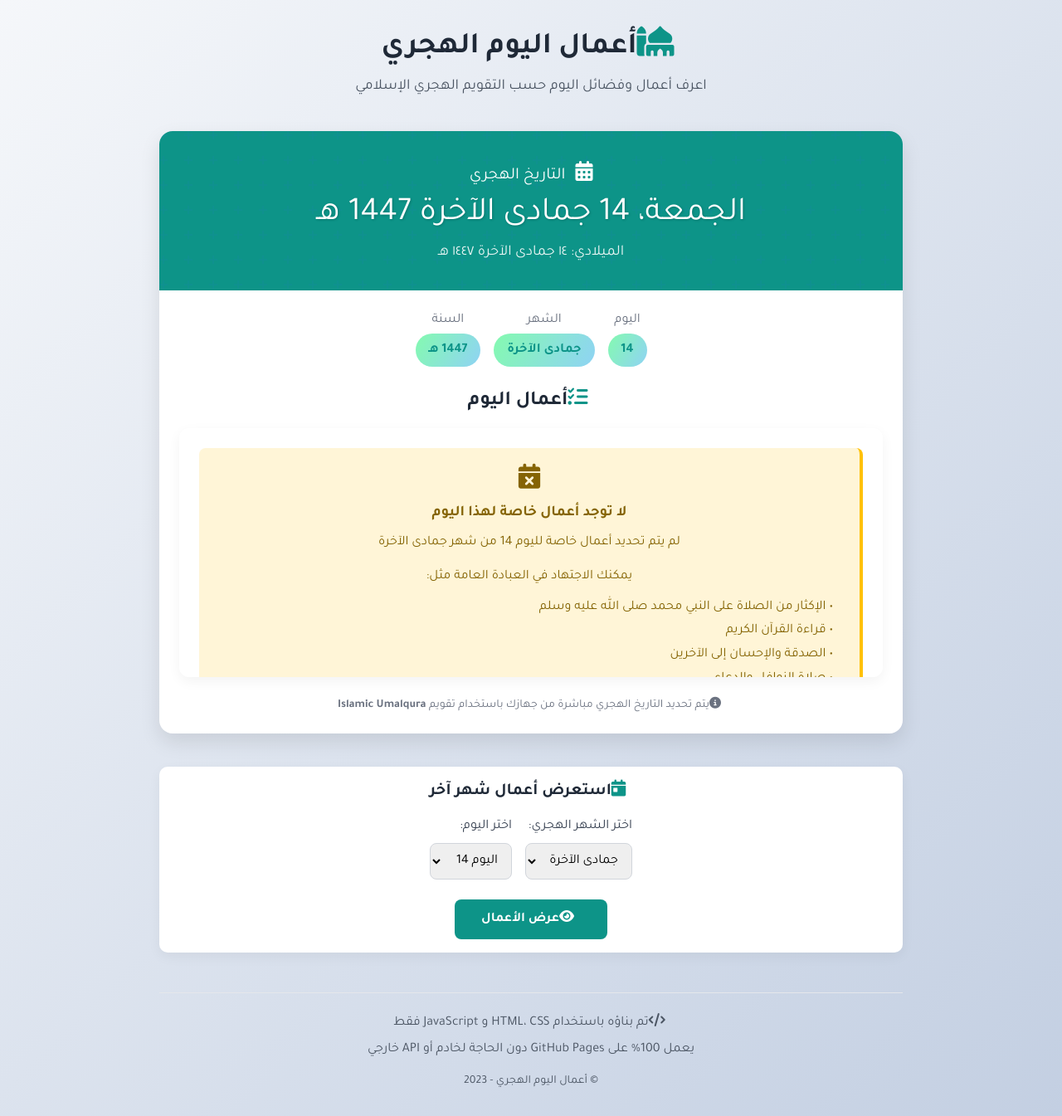
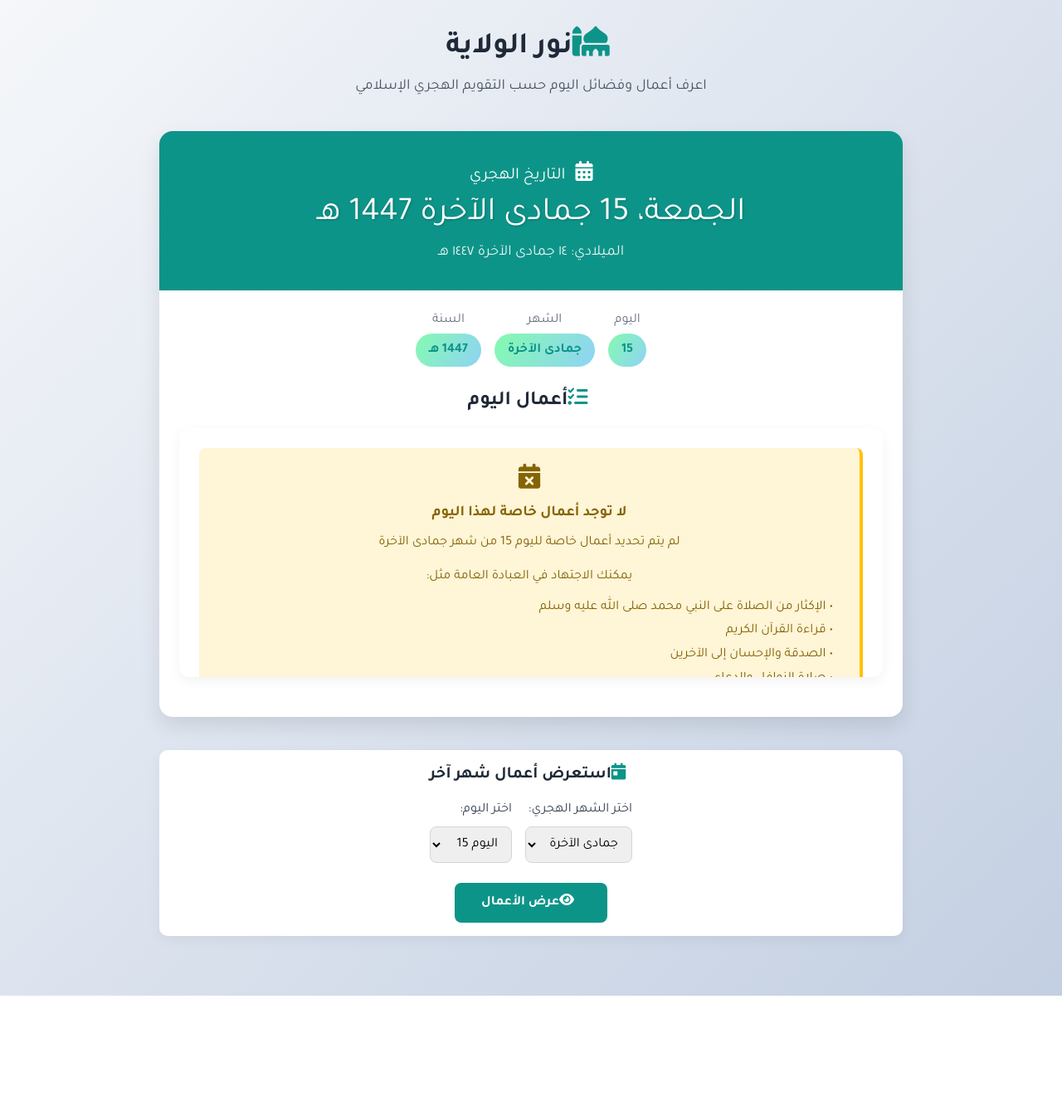
Before and after one commit to yasserdx2008/yasserdx, a plain HTML site: page index.html in a window 1280 px wide. Shown: the whole page at 83% size. After the commit the page ends 1200 px from the top, so only its background shows below. Drawn offline with nearby package versions, Linux system fonts and the light colour scheme.

Commit message:
Update index.html

```diff
--- a/index.html
+++ b/index.html
@@ -3,7 +3,7 @@
 <head>
     <meta charset="UTF-8">
     <meta name="viewport" content="width=device-width, initial-scale=1.0">
-    <title>أعمال اليوم الهجري</title>
+    <title>نور الولاية</title>
     <link rel="stylesheet" href="https://cdnjs.cloudflare.com/ajax/libs/font-awesome/6.4.0/css/all.min.css">
     <link href="https://fonts.googleapis.com/css2?family=Tajawal:wght@400;500;700&display=swap" rel="stylesheet">
     <script src="https://cdn.tailwindcss.com"></script>
@@ -100,7 +100,7 @@
         <!-- العنوان الرئيسي -->
         <header class="text-center mb-10">
             <h1 class="text-4xl font-bold text-gray-800 mb-3">
-                <i class="fas fa-mosque text-teal-600 mr-2"></i>أعمال اليوم الهجري
+                <i class="fas fa-mosque text-teal-600 mr-2"></i>نور الولاية
             </h1>
             <p class="text-gray-600 text-lg">اعرف أعمال وفضائل اليوم حسب التقويم الهجري الإسلامي</p>
         </header>
@@ -159,7 +159,6 @@
 
                 <!-- ملاحظة -->
                 <div class="mt-6 text-center text-gray-500 text-sm">
-                    <p><i class="fas fa-info-circle mr-1"></i>يتم تحديد التاريخ الهجري مباشرة من جهازك باستخدام تقويم <span class="font-semibold">Islamic Umalqura</span></p>
                 </div>
             </div>
         </div>
@@ -203,13 +202,6 @@
                 </button>
             </div>
         </div>
-
-        <!-- معلومات التطبيق -->
-        <footer class="text-center text-gray-600 mt-12 pt-6 border-t border-gray-200">
-            <p><i class="fas fa-code mr-1"></i>تم بناؤه باستخدام HTML، CSS و JavaScript فقط</p>
-            <p class="mt-2">يعمل 100% على GitHub Pages دون الحاجة لخادم أو API خارجي</p>
-            <p class="mt-4 text-sm">© أعمال اليوم الهجري - 2023</p>
-        </footer>
     </div>
 
     <script>
@@ -336,13 +328,12 @@
             }
         };
 
-        // الحصول على التاريخ الهجري الحالي - الإصدار النهائي المصحح
+        // الحصول على التاريخ الهجري الحالي مع إضافة +1 للرقم فقط
         function getCurrentHijriDate() {
             const now = new Date();
 
             try {
                 // استخدام Intl.DateTimeFormat مع تقويم Islamic Umalqura
-                // هذا هو التقويم الرسمي للمملكة العربية السعودية
                 const hijriDateStr = new Intl.DateTimeFormat('ar-SA-u-ca-islamic-umalqura', {
                     year: 'numeric',
                     month: 'long',
@@ -350,22 +341,18 @@
                     weekday: 'long'
                 }).format(now);
 
-                console.log("التاريخ المستلم من المتصفح:", hijriDateStr); // للمساعدة في التصحيح
-
-                // تحويل الأرقام العربية إلى لاتينية بدقة
+                // تحويل الأرقام العربية إلى لاتينية
                 const arabicToLatin = {
                     '٠': '0', '١': '1', '٢': '2', '٣': '3', '٤': '4',
                     '٥': '5', '٦': '6', '٧': '7', '٨': '8', '٩': '9'
                 };
 
-                // استخراج اليوم من السلسلة - طريقة محسنة
+                // استخراج اليوم من السلسلة
                 let dayNumber = 1;
 
-                // البحث عن أول رقم عربي في السلسلة
                 for (let i = 0; i < hijriDateStr.length; i++) {
                     if (arabicToLatin[hijriDateStr[i]] !== undefined) {
                         let arabicDay = '';
-                        // تجميع جميع الأرقام العربية المتتالية
                         while (i < hijriDateStr.length && arabicToLatin[hijriDateStr[i]] !== undefined) {
                             arabicDay += hijriDateStr[i];
                             i++;
@@ -399,7 +386,6 @@
 
                 // استخراج السنة
                 let hijriYear = '1445';
-                // البحث عن السنة بعد اسم الشهر
                 const monthIndex = hijriDateStr.indexOf(monthName);
                 if (monthIndex !== -1) {
                     const afterMonth = hijriDateStr.substring(monthIndex + monthName.length);
@@ -433,6 +419,12 @@
                     }
                 }
 
+                // =============================================
+                // هنا نضيف +1 فقط للرقم
+                // =============================================
+                // نضيف 1 للرقم فقط
+                let adjustedDay = dayNumber + 1;
+
                 // الحصول على التاريخ الميلادي
                 const gregorianFormatter = new Intl.DateTimeFormat('ar-SA', {
                     year: 'numeric',
@@ -445,7 +437,7 @@
                     hijri: {
                         year: hijriYear,
                         month: monthName,
-                        day: dayNumber,
+                        day: adjustedDay, // هنا نستخدم الرقم بعد إضافة +1
                         weekday: weekday
                     },
                     gregorian: gregorianDate
@@ -454,11 +446,12 @@
             } catch (error) {
                 console.error('خطأ في قراءة التاريخ الهجري:', error);
                 // في حالة الخطأ، نستخدم التاريخ الحالي من المتصفح
+                const day = new Date().getDate();
                 return {
                     hijri: {
                         year: '1445',
                         month: 'محرم',
-                        day: new Date().getDate(), // يوم الشهر الحالي
+                        day: day + 1, // نضيف +1 هنا أيضاً
                         weekday: ['الأحد', 'الإثنين', 'الثلاثاء', 'الأربعاء', 'الخميس', 'الجمعة', 'السبت'][new Date().getDay()]
                     },
                     gregorian: new Intl.DateTimeFormat('ar-SA').format(new Date())
@@ -483,14 +476,13 @@
                 'ذو الحجة': 12
             };
 
-            // البحث عن اسم الشهر في الخريطة
             for (const [name, number] of Object.entries(monthMap)) {
                 if (monthName.includes(name)) {
                     return number;
                 }
             }
 
-            return 1; // قيمة افتراضية
+            return 1;
         }
 
         // عرض التاريخ الهجري الحالي
```
